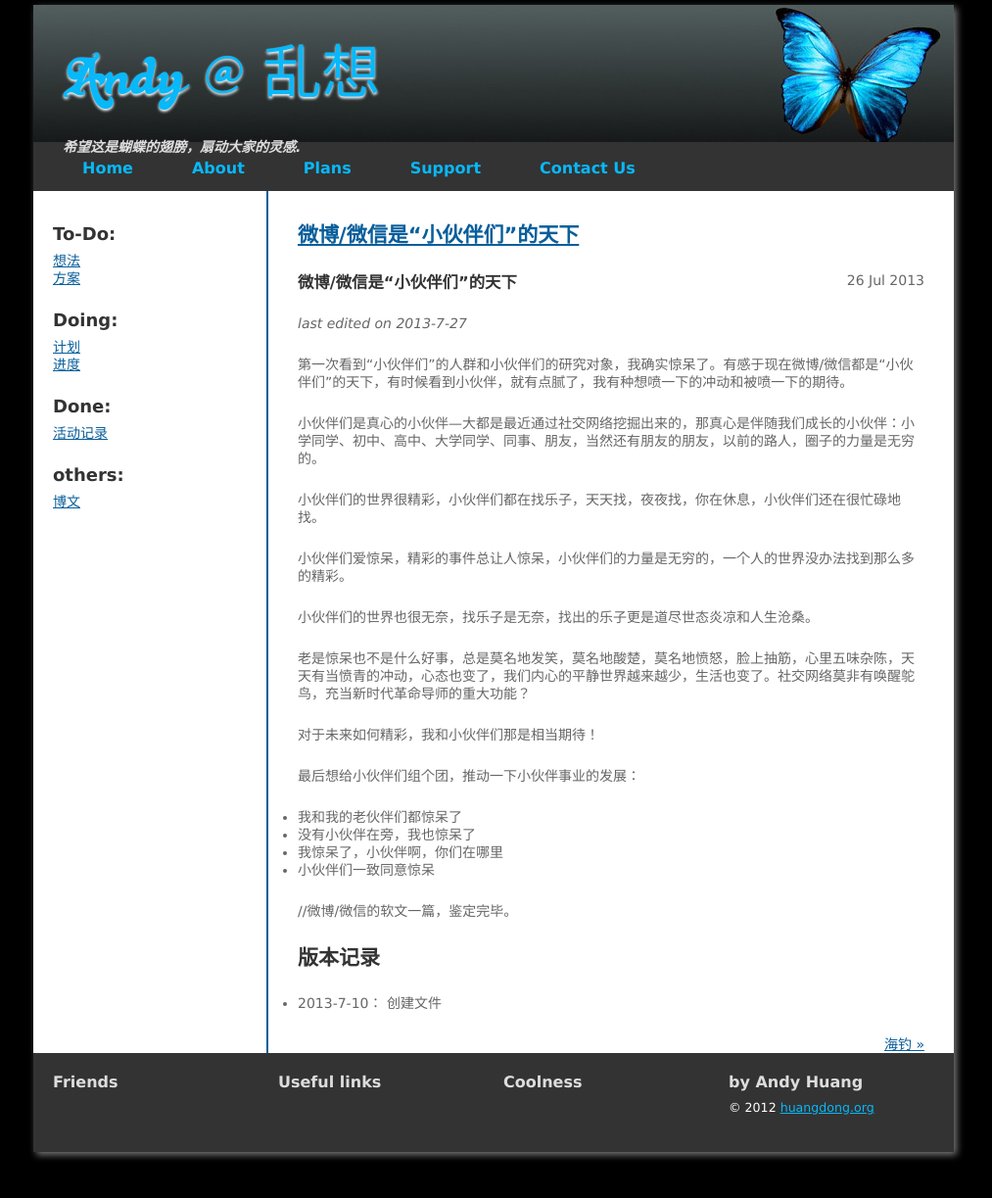
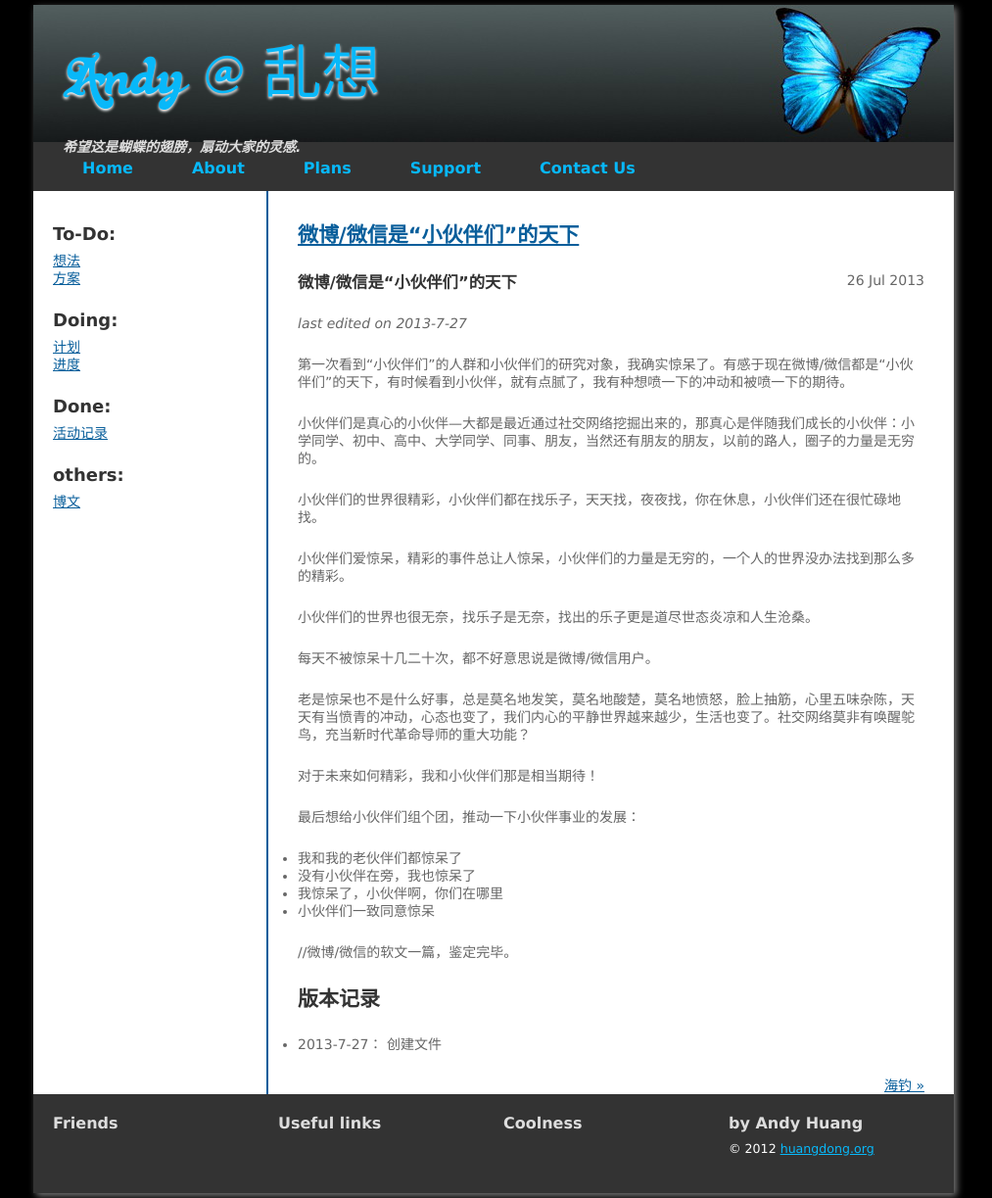
Before and after one commit to huangdong99/huangdong99.github.com, a Jekyll site: the page built from _posts/2013-07-26-blog-buddies.md, in a window 1280 px wide. Shown: the whole page at 98% size, without its empty margins (136-1149 px from the left). Built offline with Jekyll 4.4.1, drawn with Linux system fonts in a browser that asks for light colours; Markdown is read by kramdown in place of the engine named in the settings.

Commit message:
blog-小伙伴修改

```diff
--- a/_posts/2013-07-26-blog-buddies.md
+++ b/_posts/2013-07-26-blog-buddies.md
@@ -18,6 +18,8 @@ _last edited on 2013-7-27_
 小伙伴们爱惊呆，精彩的事件总让人惊呆，小伙伴们的力量是无穷的，一个人的世界没办法找到那么多的精彩。
 
 小伙伴们的世界也很无奈，找乐子是无奈，找出的乐子更是道尽世态炎凉和人生沧桑。
+
+每天不被惊呆十几二十次，都不好意思说是微博/微信用户。
 
 老是惊呆也不是什么好事，总是莫名地发笑，莫名地酸楚，莫名地愤怒，脸上抽筋，心里五味杂陈，天天有当愤青的冲动，心态也变了，我们内心的平静世界越来越少，生活也变了。社交网络莫非有唤醒鸵鸟，充当新时代革命导师的重大功能？
 
@@ -35,4 +37,4 @@ _last edited on 2013-7-27_
 版本记录
 ---------------
 
-- 2013-7-10： 创建文件
+- 2013-7-27： 创建文件
```
Also changed, not shown: other parts of _posts/2013-07-26-blog-buddies.md (+1 -1 lines).
